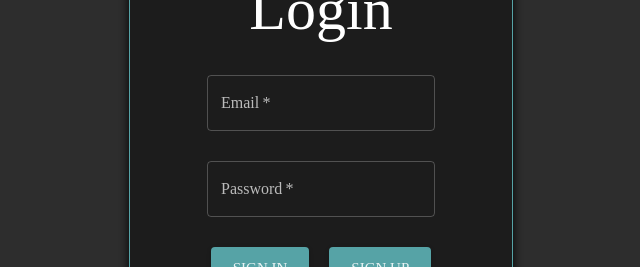
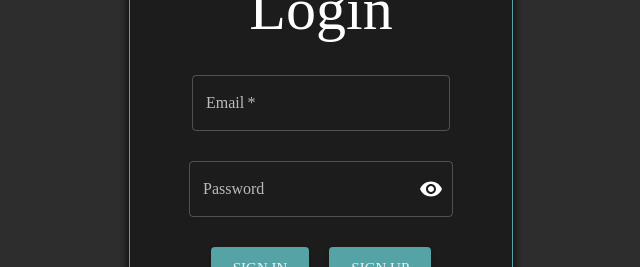
Before and after one commit to santanafx/notesApp-web, a React (Vite) app: page /login in a window 1280 px wide. Shown: the part 269-536 px from the top of the page, without its empty margins (319-959 px from the left). Built offline with nearby package versions, Linux system fonts and the light colour scheme.

Commit message:
feat: added routes and password input

```diff
--- a/src/pages/LoginPage/LoginPage.tsx
+++ b/src/pages/LoginPage/LoginPage.tsx
@@ -1,7 +1,33 @@
-import { Button, TextField, Typography } from "@mui/material";
+import { Visibility, VisibilityOff } from "@mui/icons-material";
+import {
+  Button,
+  IconButton,
+  InputAdornment,
+  TextField,
+  Typography,
+} from "@mui/material";
+import { useState } from "react";
+import { useNavigate } from "react-router-dom";
 import { LoginPageTemplate } from "../../components/templates/LoginPageTemplate/LoginPageTemplate";
 
 export const LoginPage = () => {
+  const navigate = useNavigate();
+  const [showPassword, setShowPassword] = useState(false);
+
+  const handleClickShowPassword = () => setShowPassword((show) => !show);
+
+  const handleMouseDownPassword = (
+    event: React.MouseEvent<HTMLButtonElement>
+  ) => {
+    event.preventDefault();
+  };
+
+  const handleMouseUpPassword = (
+    event: React.MouseEvent<HTMLButtonElement>
+  ) => {
+    event.preventDefault();
+  };
+
   return (
     <LoginPageTemplate
       mainText={
@@ -9,17 +35,50 @@
           Login
         </Typography>
       }
-      emailInput={<TextField required id="outlined-required" label="Email" />}
+      emailInput={
+        <TextField
+          required
+          id="outlined-required"
+          label="Email"
+          sx={{ width: 258 }}
+        />
+      }
       passwordInput={
-        <TextField required id="outlined-required" label="Password" />
+        <TextField
+          id="outlined-adornment-password"
+          type={showPassword ? "text" : "password"}
+          label="Password"
+          size="medium"
+          InputProps={{
+            endAdornment: (
+              <InputAdornment position="end">
+                <IconButton
+                  aria-label={
+                    showPassword ? "hide the password" : "display the password"
+                  }
+                  onClick={handleClickShowPassword}
+                  onMouseDown={handleMouseDownPassword}
+                  onMouseUp={handleMouseUpPassword}
+                  edge="end"
+                >
+                  {showPassword ? <VisibilityOff /> : <Visibility />}
+                </IconButton>
+              </InputAdornment>
+            ),
+          }}
+        />
       }
       signInButton={
-        <Button variant="contained" size="large">
+        <Button variant="contained" size="large" onClick={() => navigate("/")}>
           Sign in
         </Button>
       }
       signUpButton={
-        <Button variant="contained" size="large">
+        <Button
+          variant="contained"
+          size="large"
+          onClick={() => navigate("/createAccount")}
+        >
           Sign up
         </Button>
       }
```
